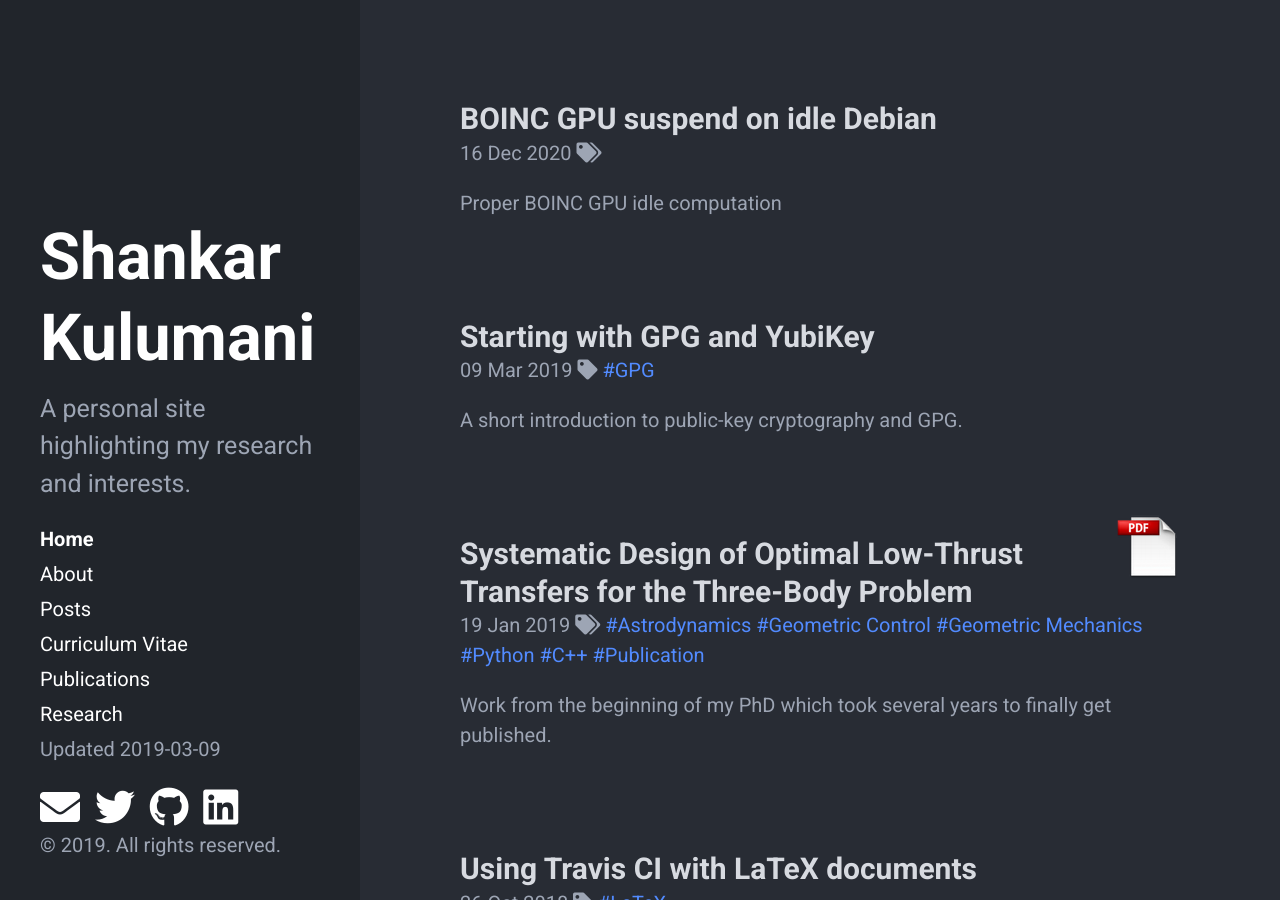
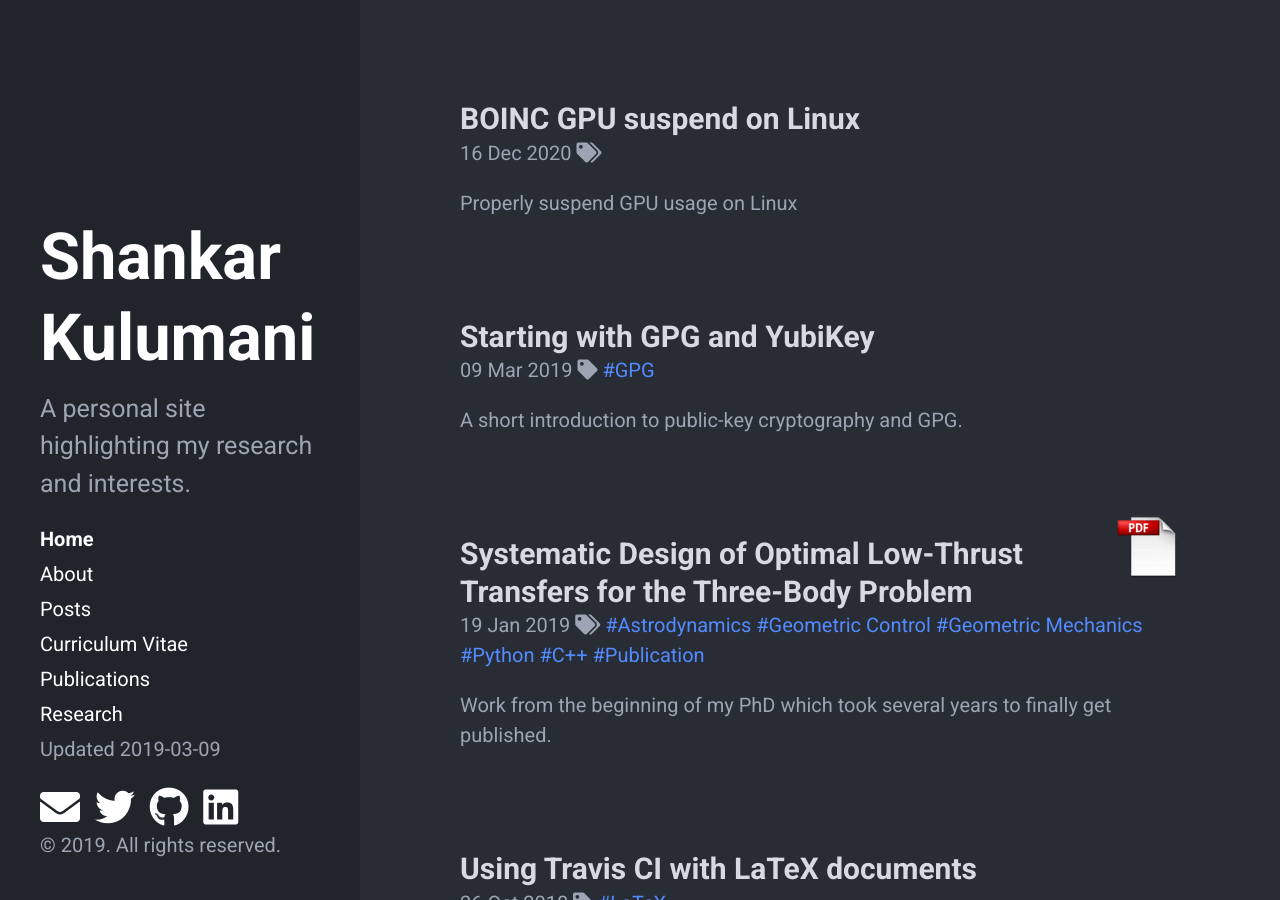
Before and after one commit to skulumani/skulumani.github.io, a Jekyll site: the page built from index.html, in a window 1280 px wide and 900 px high. Built offline with Jekyll 4.4.1, drawn with Linux system fonts in a browser that asks for light colours; nearby versions of some CDN libraries; the list of posts is cut into pages by our own code.

Commit message:
Add BOINC GPU suspend post

```diff
--- a/_posts/2020-12-16-boinc-suspend.md
+++ b/_posts/2020-12-16-boinc-suspend.md
@@ -1,9 +1,9 @@
 ---
 layout: post
-title: "BOINC GPU suspend on idle Debian"
+title: "BOINC GPU suspend on Linux"
 date: 2020-12-16
 tags: [boinc,programming]
-excerpt: "Proper BOINC GPU idle computation"
+excerpt: "Properly suspend GPU  usage on Linux"
 ---
 
 # Introduction
```
Also changed, not shown: other parts of _posts/2020-12-16-boinc-suspend.md (+1 -1 lines).
